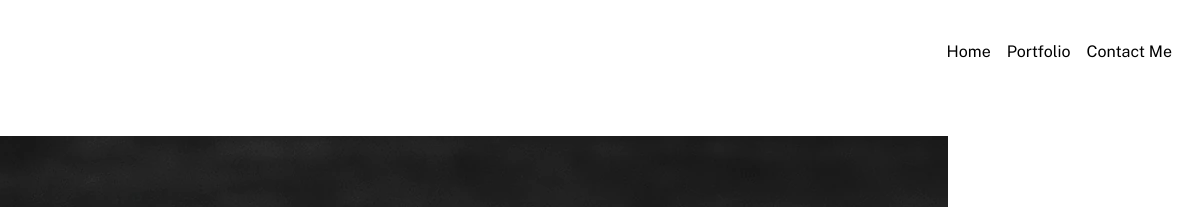
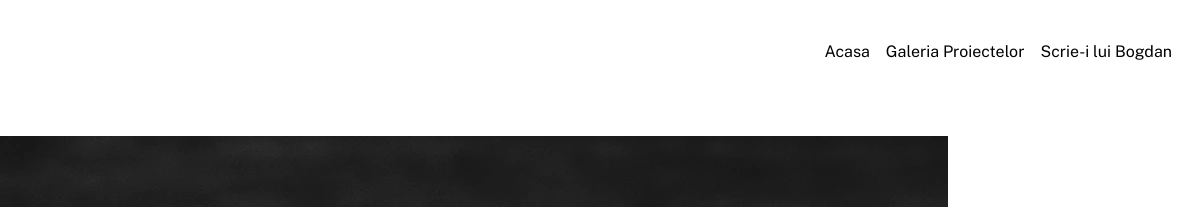
Before and after one commit to LangheBogdan/langhebogdan, a website: page index.html in a window 1280 px wide. Shown: the top 207 px of the page, 76-1280 px from the left. Drawn offline with nearby package versions, Linux system fonts and the light colour scheme; a web font is replaced by a local one.

Commit message:
Change the navigation names

```diff
--- a/index.html
+++ b/index.html
@@ -62,9 +62,9 @@
                     </button>
                     <!--    Navbar links-->
                     <div class="hidden md:flex space-x-4 font-PublicSans">
-                        <a href="#">Home</a>
-                        <a href="#">Portfolio</a>
-                        <a href="#">Contact Me</a>
+                        <a href="#">Acasa</a>
+                        <a href="#">Galeria Proiectelor</a>
+                        <a href="#">Scrie-i lui Bogdan</a>
                     </div>
                 </div>
             </nav>
```
